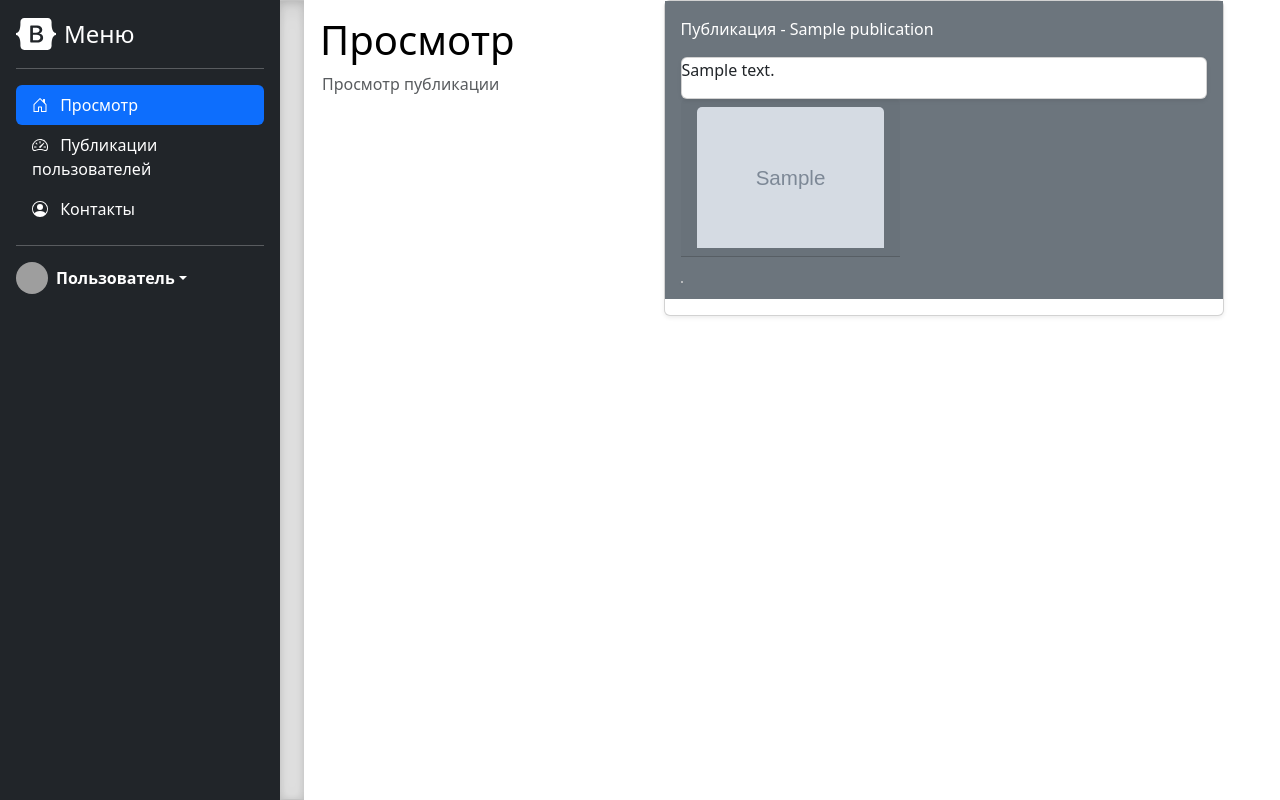
After one commit to dimasimakov1212/publishing_platform, a Django app: page /publication/1/ in a window 1280 px wide. The commit adds this page. Run offline with Django 4.2, Linux system fonts and the light colour scheme; tables that the repository leaves empty hold one stand-in row (values such as "Sample post"); grey boxes marked "Sample" are stand-in pictures; some libraries are stand-ins or nearby versions; grey boxes are pictures that could not be loaded.

Commit message:
Add publications edition and publication deletion

```diff
--- /dev/null
+++ b/publications/templates/publications/publication_detail.html
@@ -0,0 +1,38 @@
+{% extends 'publications/homepage.html' %}
+
+{% block content %}
+
+<div class="col-lg-8 col-md-8 mx-auto">
+    <div class="card shadow-sm">
+        <div class="card-body bg-secondary mb-3">
+            <p class="text-white">Публикация - {{ publication.publication_title }}</p>
+            <div class="card shadow-sm">
+                <p class="card-text-dark">{{ publication.publication_text }}</p>
+            </div>
+            <div class="col-5">
+                <div class="card-md-4">
+                    <div class="card-header">
+                        <img class="card-img-top"
+                             src="/media/{{ publication.publication_photo }}"
+                             alt="Card image cap"/>
+                    </div>
+                </div>
+            </div>
+            <br>
+            <div class="d-flex justify-content-between align-items-center">
+                <div class="card shadow-sm">
+                    <div class="btn-group">
+                        {% if request.user == publication.publication_owner %}
+                        <a type="button" class="btn btn-sm btn-outline-secondary"
+                           href="{% url 'publications:publication_edit' pk=publication.id %}">Редактировать</a>
+                        <a type="button" class="btn btn-sm btn-outline-danger"
+                           href="{% url 'publications:publication_delete' pk=publication.id %}">Удалить</a>
+                        {% endif %}
+                    </div>
+                </div>
+            </div>
+        </div>
+    </div>
+</div>
+
+{% endblock %}
--- a/publications/urls.py
+++ b/publications/urls.py
@@ -2,7 +2,8 @@
 
 
 from publications.apps import PublicationsConfig
-from publications.views import main_page_view, PublicationListView, PublicationCreateView
+from publications.views import main_page_view, PublicationListView, PublicationCreateView, PublicationDetailView, \
+    PublicationUpdateView, PublicationDeleteView
 
 app_name = PublicationsConfig.name
 
@@ -10,4 +11,7 @@
     path('', main_page_view, name='home'),
     path('publications/', PublicationListView.as_view(), name='publications_list'),
     path('create_publication/', PublicationCreateView.as_view(), name='create_publication'),
+    path('publication/<int:pk>/', PublicationDetailView.as_view(), name='publication_detail'),
+    path('publication_edit/<int:pk>/', PublicationUpdateView.as_view(), name='publication_edit'),
+    path('publication_delete/<int:pk>/', PublicationDeleteView.as_view(), name='publication_delete'),
 ]
--- a/publications/views.py
+++ b/publications/views.py
@@ -2,7 +2,7 @@
 
 from django.shortcuts import render
 from django.urls import reverse_lazy
-from django.views.generic import ListView, CreateView
+from django.views.generic import ListView, CreateView, DetailView, UpdateView, DeleteView
 
 from publications.forms import PublicationForm
 from publications.models import Publication
@@ -87,3 +87,57 @@
         context['title'] = 'Публикация'
         context['title_2'] = 'создание публикации'
         return context
+
+
+class PublicationDetailView(DetailView):
+    """ Выводит информаццию о статье """
+
+    model = Publication
+
+    def get_context_data(self, **kwargs):
+        """ Выводит контекстную информацию в шаблон """
+
+        context = super(PublicationDetailView, self).get_context_data(**kwargs)
+        context['title'] = 'Просмотр'
+        context['title_2'] = 'Просмотр публикации'
+        return context
+
+
+class PublicationUpdateView(UpdateView):
+    """ Выводит форму редактирования статьи """
+
+    model = Publication
+    form_class = PublicationForm
+    success_url = reverse_lazy('publications:publications_list')
+
+    def form_valid(self, form):
+        """ Реализует сохранение формы редактирования публикации """
+
+        if form.is_valid():
+            new_article = form.save()
+            new_article.save()
+
+        return super().form_valid(form)
+
+    def get_context_data(self, **kwargs):
+        """ Выводит контекстную информацию в шаблон """
+
+        context = super(PublicationUpdateView, self).get_context_data(**kwargs)
+        context['title'] = 'Редактирование'
+        context['title_2'] = 'Редактирование публикации'
+        return context
+
+
+class PublicationDeleteView(DeleteView):
+    """ Выводит форму удаления статьи """
+
+    model = Publication
+    success_url = reverse_lazy('publications:publications_list')
+
+    def get_context_data(self, **kwargs):
+        """ Выводит контекстную информацию в шаблон """
+
+        context = super(PublicationDeleteView, self).get_context_data(**kwargs)
+        context['title'] = 'Удаление'
+        context['title_2'] = 'Удаление публикации'
+        return context
```
Also changed, not shown: publications/templates/publications/publication_confirm_delete.html (added, +22 -0 lines), publications/templates/publications/publications_list.html (+4 -4 lines), media/publications/Авто_Ag9i8zQ.jpg (added).
